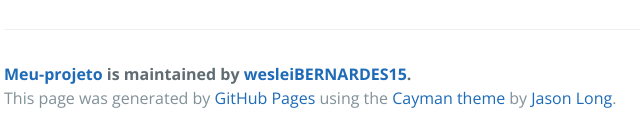
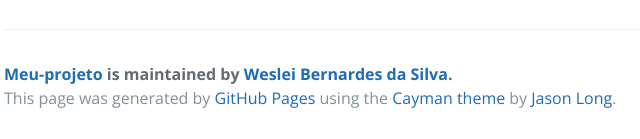
Before and after one commit to wesleiBERNARDES15/MEU-PROJETO, a plain HTML site: page index.html in a window 1280 px wide. Shown: the part 1244-1383 px from the top of the page, 220-860 px from the left. Drawn offline with nearby package versions, Linux system fonts and the light colour scheme.

Commit message:
Update index.html

```diff
--- a/index.html
+++ b/index.html
@@ -45,7 +45,7 @@
 <p>Having trouble with Pages? Check out our <a href="https://help.github.com/pages">documentation</a> or <a href="https://github.com/contact">contact support</a> and we’ll help you sort it out.</p>
 
       <footer class="site-footer">
-        <span class="site-footer-owner"><a href="https://github.com/wesleiBERNARDES15/MEU-PROJETO">Meu-projeto</a> is maintained by <a href="https://github.com/wesleiBERNARDES15">wesleiBERNARDES15</a>.</span>
+        <span class="site-footer-owner"><a href="https://github.com/wesleiBERNARDES15/MEU-PROJETO">Meu-projeto</a> is maintained by <a href="https://github.com/wesleiBERNARDES15">Weslei Bernardes da Silva</a>.</span>
 
         <span class="site-footer-credits">This page was generated by <a href="https://pages.github.com">GitHub Pages</a> using the <a href="https://github.com/jasonlong/cayman-theme">Cayman theme</a> by <a href="https://twitter.com/jasonlong">Jason Long</a>.</span>
       </footer>
```
